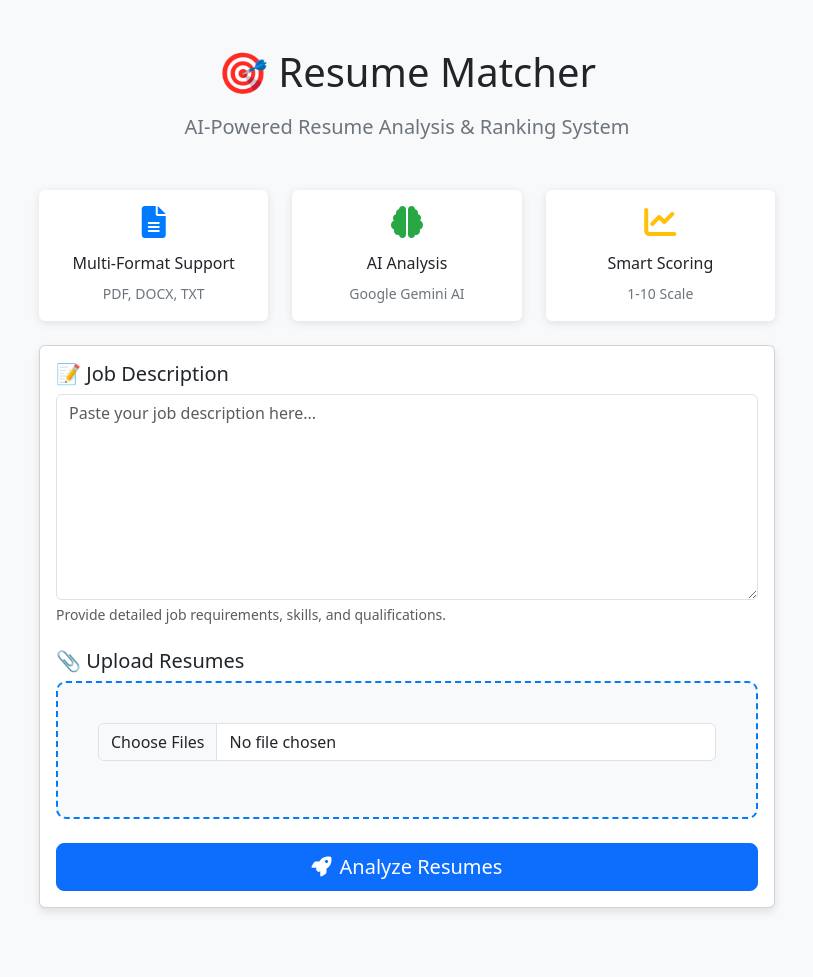
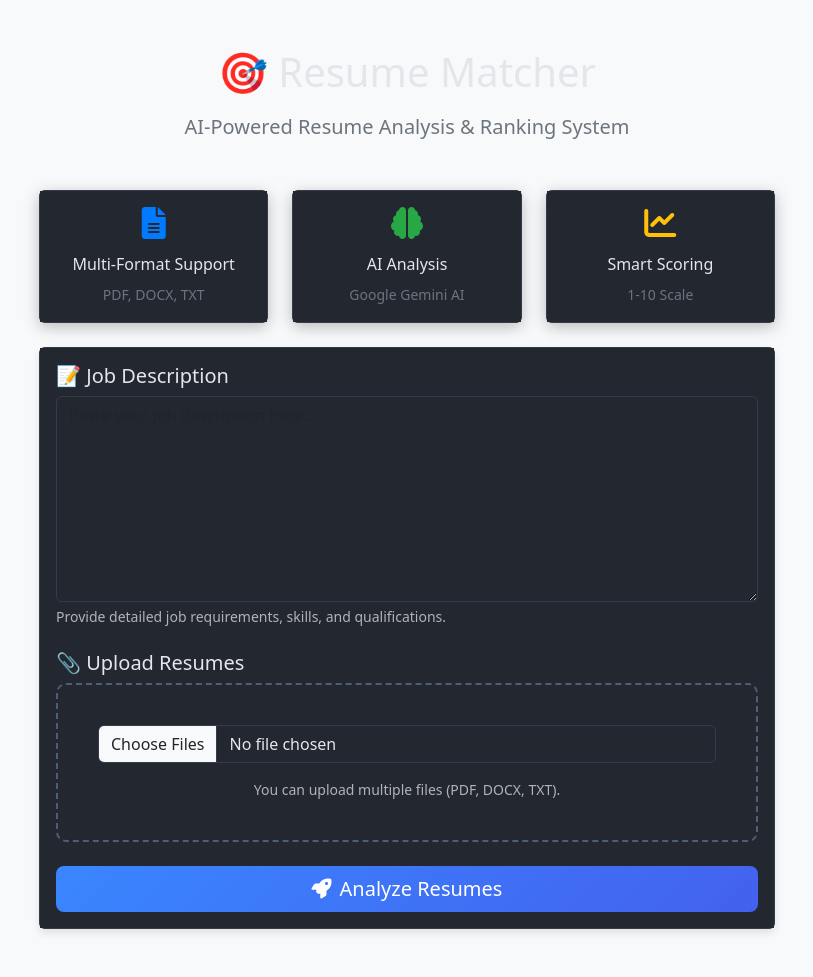
Before and after one commit to sagara212/Resume-Screening-with-AI, a FastAPI app: page / in a window 1280 px wide. Shown: the whole page, without its empty margins (233-1046 px from the left). Before the commit the page ends 912 px from the top, so only its background shows below. Run offline with FastAPI, Linux system fonts and the light colour scheme; some libraries are stand-ins or nearby versions.

Commit message:
tampilan

```diff
--- a/main.py
+++ b/main.py
@@ -230,7 +230,6 @@ class ResultRenderer:
         sorted_analyses = sorted(analyses, key=lambda x: x['score'], reverse=True)
 
         html_result = "<div class='results-container'>"
-        html_result += "<h3 class='mb-4'>📊 Candidate Rankings</h3>"
 
         for idx, analysis in enumerate(sorted_analyses, 1):
             score = analysis['score']
@@ -243,7 +242,7 @@ class ResultRenderer:
             html_result += f"""
             <div class="card mb-3">
                 <div class="card-header d-flex justify-content-between align-items-center">
-                    <h5 class="mb-0">🎯 Candidate #{idx}</h5>
+                    <h5 class="mb-0">🎯 Resume #{idx}</h5>
                     <span class="badge bg-{badge_class} fs-6">Score: {score}/10</span>
                 </div>
                 <div class="card-body">
--- a/static/css/style.css
+++ b/static/css/style.css
@@ -207,6 +207,166 @@ button[data-bs-toggle="collapse"] {
         max-width: 100% !important;
         padding: 0 !important;
     }
+}
+
+/* === DARK MODE THEME === */
+body,
+.bg-light {
+    background-color: #23272f !important;
+    color: #e4e6eb !important;
+}
+
+.card,
+.candidate-card,
+.modal-content {
+    background-color: #2d323c !important;
+    color: #e4e6eb !important;
+    border: 1px solid #353b48 !important;
+    box-shadow: 0 4px 16px rgba(0,0,0,0.25) !important;
+}
+
+.card-header.bg-primary,
+.card-header.bg-warning,
+.card-header,
+.card-body {
+    background: #23272f !important;
+    color: #e4e6eb !important;
+}
+
+.upload-area {
+    background-color: #23272f;
+    border: 2px dashed #4e5d78;
+    color: #e4e6eb;
+}
+
+.upload-area:hover {
+    background-color: #2d323c;
+    border-color: #20c997;
+}
+
+.upload-area.dragover {
+    border-color: #28a745;
+    background-color: #1e222a;
+}
+
+.feature-card {
+    background: #23272f !important;
+    color: #e4e6eb !important;
+    border: 1px solid #353b48 !important;
+}
+
+.file-item {
+    background: #353b48;
+    color: #e4e6eb;
+}
+
+.file-remove {
+    color: #ff6b81;
+}
+
+.file-remove:hover {
+    color: #ff4757;
+}
+
+input,
+textarea,
+.form-control {
+    background-color: #23272f !important;
+    color: #e4e6eb !important;
+    border: 1px solid #353b48 !important;
+}
+
+input:focus,
+textarea:focus {
+    background-color: #2d323c !important;
+    color: #fff !important;
+    border-color: #20c997 !important;
+}
+
+.btn-primary,
+.btn-success,
+.btn-info,
+.btn-warning {
+    color: #fff !important;
+    border: none;
+}
+
+.btn-primary {
+    background: linear-gradient(135deg, #3a86ff, #4361ee) !important;
+}
+
+.btn-success {
+    background: linear-gradient(135deg, #43aa8b, #4cc9f0) !important;
+}
+
+.btn-info {
+    background: linear-gradient(135deg, #4361ee, #4cc9f0) !important;
+}
+
+.btn-warning {
+    background: linear-gradient(135deg, #f9c74f, #f9844a) !important;
+}
+
+.score-excellent { background: linear-gradient(135deg, #43aa8b, #4cc9f0); color: #fff; }
+.score-good { background: linear-gradient(135deg, #f9c74f, #f9844a); color: #23272f; }
+.score-poor { background: linear-gradient(135deg, #f3722c, #f94144); color: #fff; }
+
+.bg-info {
+    background: linear-gradient(135deg, #4361ee, #4cc9f0) !important;
+    color: #fff !important;
+}
+
+.bg-success {
+    background: linear-gradient(135deg, #43aa8b, #4cc9f0) !important;
+    color: #fff !important;
+}
+
+.bg-warning {
+    background: linear-gradient(135deg, #f9c74f, #f9844a) !important;
+    color: #23272f !important;
+}
+
+.bg-primary {
+    background: linear-gradient(135deg, #3a86ff, #4361ee) !important;
+    color: #fff !important;
+}
+
+.text-muted {
+    color: #b0b3b8 !important;
+}
+
+.lead,
+.form-text,
+.card-text,
+.small,
+small {
+    color: #b0b3b8 !important;
+}
+
+.alert-danger {
+    background: #3a1f2b !important;
+    color: #ff6b81 !important;
+    border-color: #ff6b81 !important;
+}
+
+.alert-info {
+    background: #1e2a38 !important;
+    color: #4cc9f0 !important;
+    border-color: #4cc9f0 !important;
+}
+
+.list-group-item {
+    background: transparent;
+    color: #e4e6eb;
+}
+
+::-webkit-scrollbar {
+    width: 8px;
+    background: #23272f;
+}
+::-webkit-scrollbar-thumb {
+    background: #353b48;
+    border-radius: 4px;
 }
 
 /* Utility Classes */
--- a/templates/index.html
+++ b/templates/index.html
@@ -62,6 +62,7 @@
                                     <input class="form-control" type="file" name="files" multiple
                                            accept=".pdf,.docx,.txt" required id="fileInput">
                                     <div id="fileList" class="mt-3"></div>
+                                    <div class="form-text">You can upload multiple files (PDF, DOCX, TXT).</div>
                                 </div>
                             </div>
 
```
Also changed, not shown: templates/results.html (+1 -10 lines).
